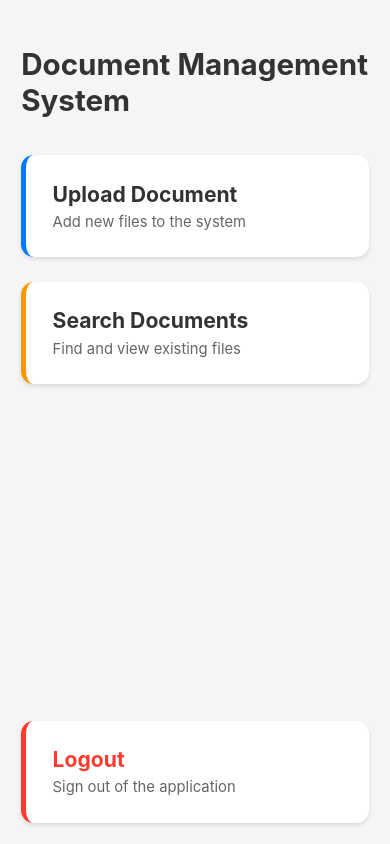
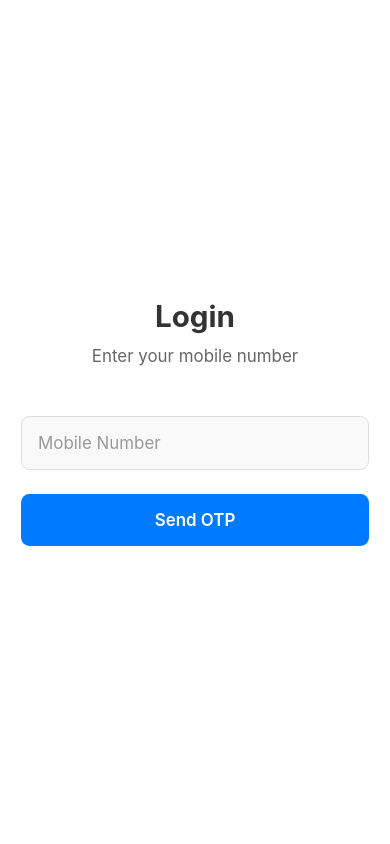
Before and after one commit to sndeshmukh00/allsoft-dms, a React Native app: screen /Login in a window 390 px wide. Built offline with nearby package versions, Linux system fonts and the light colour scheme.

Commit message:
[Add]: Adding Login and OPT screens

```diff
--- a/src/navigation/AppNavigator.tsx
+++ b/src/navigation/AppNavigator.tsx
@@ -2,13 +2,24 @@ import React from 'react';
 import { NavigationContainer } from '@react-navigation/native';
 import { createNativeStackNavigator } from '@react-navigation/native-stack';
 import { DashboardScreen } from '../screens';
+import { LoginScreen, OTPScreen } from '../screens/auth';
 
 const Stack = createNativeStackNavigator();
 
 const AppNavigator = () => {
   return (
     <NavigationContainer>
-      <Stack.Navigator initialRouteName="Dashboard">
+      <Stack.Navigator initialRouteName="Login">
+        <Stack.Screen
+          name="Login"
+          component={LoginScreen}
+          options={{ headerShown: false }}
+        />
+        <Stack.Screen
+          name="OTP"
+          component={OTPScreen}
+          options={{ headerShown: false }}
+        />
         <Stack.Screen
           name="Dashboard"
           component={DashboardScreen}
--- /dev/null
+++ b/src/screens/auth/LoginScreen.tsx
@@ -0,0 +1,122 @@
+import React, { useState } from 'react';
+import {
+  View,
+  TextInput,
+  TouchableOpacity,
+  StyleSheet,
+  Alert,
+  ActivityIndicator,
+} from 'react-native';
+import { CustomText } from '../../components/ui';
+import { ScreenLayout } from '../../components/layout';
+import { verticalScale, moderateScale } from '../../utils/responsive';
+import { sanitizeNumbersOnly } from '../../utils/sanitize';
+
+const LoginScreen = ({ navigation }: any) => {
+  const [mobileNumber, setMobileNumber] = useState('');
+  const [loading, setLoading] = useState(false);
+
+  const handleNumberChange = (text: string) => {
+    const cleaned = sanitizeNumbersOnly(text);
+    setMobileNumber(cleaned);
+  };
+
+  const handleSendOTP = async () => {
+    if (mobileNumber.length < 10) {
+      Alert.alert(
+        'Invalid Number',
+        'Please enter a valid 10-digit mobile number.',
+      );
+      return;
+    }
+
+    setLoading(true);
+    try {
+      // TODO: Implement otp generation api hit here
+      setLoading(false);
+      navigation.navigate('OTP', { mobileNumber });
+    } catch (error: any) {
+      setLoading(false);
+      console.error(error);
+      Alert.alert('Error', 'Failed to generate OTP.');
+    }
+  };
+
+  return (
+    <ScreenLayout>
+      <View style={styles.content}>
+        <CustomText style={styles.title} size={28} weight="bold" color="#333">
+          Login
+        </CustomText>
+        <CustomText style={styles.subtitle} size={16} color="#666">
+          Enter your mobile number
+        </CustomText>
+
+        <TextInput
+          style={styles.input}
+          placeholder="Mobile Number"
+          placeholderTextColor="#999"
+          keyboardType="phone-pad"
+          value={mobileNumber}
+          onChangeText={handleNumberChange}
+          maxLength={10}
+        />
+
+        <TouchableOpacity
+          style={styles.button}
+          onPress={handleSendOTP}
+          disabled={loading}
+        >
+          {loading ? (
+            <ActivityIndicator color="#fff" />
+          ) : (
+            <CustomText
+              style={styles.buttonText}
+              size={16}
+              weight="600"
+              color="#fff"
+            >
+              Send OTP
+            </CustomText>
+          )}
+        </TouchableOpacity>
+      </View>
+    </ScreenLayout>
+  );
+};
+
+const styles = StyleSheet.create({
+  content: {
+    flex: 1,
+    justifyContent: 'center',
+  },
+  title: {
+    marginBottom: verticalScale(10),
+    textAlign: 'center',
+  },
+  subtitle: {
+    marginBottom: verticalScale(40),
+    textAlign: 'center',
+  },
+  input: {
+    borderWidth: 1,
+    borderColor: '#ddd',
+    padding: moderateScale(15),
+    borderRadius: moderateScale(8),
+    marginBottom: verticalScale(20),
+    fontSize: moderateScale(16),
+    color: '#333',
+    backgroundColor: '#f9f9f9',
+  },
+  button: {
+    backgroundColor: '#007AFF',
+    padding: moderateScale(15),
+    borderRadius: moderateScale(8),
+    alignItems: 'center',
+  },
+  buttonText: {
+    color: '#fff',
+  },
+});
+
+export default LoginScreen;
--- /dev/null
+++ b/src/screens/auth/OTPScreen.tsx
@@ -0,0 +1,122 @@
+import React, { useState } from 'react';
+import {
+  View,
+  TextInput,
+  TouchableOpacity,
+  StyleSheet,
+  Alert,
+  ActivityIndicator,
+} from 'react-native';
+import { CustomText } from '../../components/ui';
+import { ScreenLayout } from '../../components/layout';
+import { scale, verticalScale, moderateScale } from '../../utils/responsive';
+import { sanitizeNumbersOnly } from '../../utils/sanitize';
+
+const OTPScreen = ({ route }: any) => {
+  const { mobileNumber } = route.params;
+  const [otp, setOtp] = useState('');
+  const [loading, setLoading] = useState(false);
+
+  const handleNumberChange = (text: string) => {
+    const cleanedOTP = sanitizeNumbersOnly(text);
+    setOtp(cleanedOTP);
+  };
+
+  const handleVerifyOTP = async () => {
+    if (otp.length < 4) {
+      Alert.alert('Invalid OTP', 'Please enter a valid OTP.');
+      return;
+    }
+
+    setLoading(true);
+    try {
+      setLoading(false);
+      // TODO: Validate inout otp from user
+      // If validated then make the user logged in
+    } catch (error: any) {
+      setLoading(false);
+      console.error(error);
+      Alert.alert('Error', 'Invalid OTP or Verification Failed.');
+    }
+  };
+
+  return (
+    <ScreenLayout>
+      <View style={styles.content}>
+        <CustomText style={styles.title} size={28} weight="bold" color="#333">
+          Verify OTP
+        </CustomText>
+        <CustomText style={styles.subtitle} size={16} color="#666">
+          Enter the OTP sent to +91 {mobileNumber}
+        </CustomText>
+
+        <TextInput
+          style={styles.input}
+          placeholder="Enter OTP"
+          placeholderTextColor="#999"
+          keyboardType="number-pad"
+          value={otp}
+          onChangeText={handleNumberChange}
+          maxLength={6}
+        />
+
+        <TouchableOpacity
+          style={styles.button}
+          onPress={handleVerifyOTP}
+          disabled={loading}
+        >
+          {loading ? (
+            <ActivityIndicator color="#fff" />
+          ) : (
+            <CustomText
+              style={styles.buttonText}
+              size={16}
+              weight="600"
+              color="#fff"
+            >
+              Verify
+            </CustomText>
+          )}
+        </TouchableOpacity>
+      </View>
+    </ScreenLayout>
+  );
+};
+
+const styles = StyleSheet.create({
+  content: {
+    flex: 1,
+    justifyContent: 'center',
+  },
+  title: {
+    marginBottom: verticalScale(10),
+    textAlign: 'center',
+  },
+  subtitle: {
+    marginBottom: verticalScale(40),
+    textAlign: 'center',
+  },
+  input: {
+    borderWidth: 1,
+    borderColor: '#ddd',
+    padding: moderateScale(15),
+    borderRadius: moderateScale(8),
+    marginBottom: verticalScale(20),
+    fontSize: moderateScale(16),
+    color: '#333',
+    backgroundColor: '#f9f9f9',
+    textAlign: 'center',
+    letterSpacing: scale(5),
+  },
+  button: {
+    backgroundColor: '#28a745',
+    padding: moderateScale(15),
+    borderRadius: moderateScale(8),
+    alignItems: 'center',
+  },
+  buttonText: {
+    color: '#fff',
+  },
+});
+
+export default OTPScreen;
--- /dev/null
+++ b/src/screens/auth/index.ts
@@ -0,0 +1,4 @@
+import LoginScreen from './LoginScreen';
+import OTPScreen from './OTPScreen';
+
+export { LoginScreen, OTPScreen };
```
